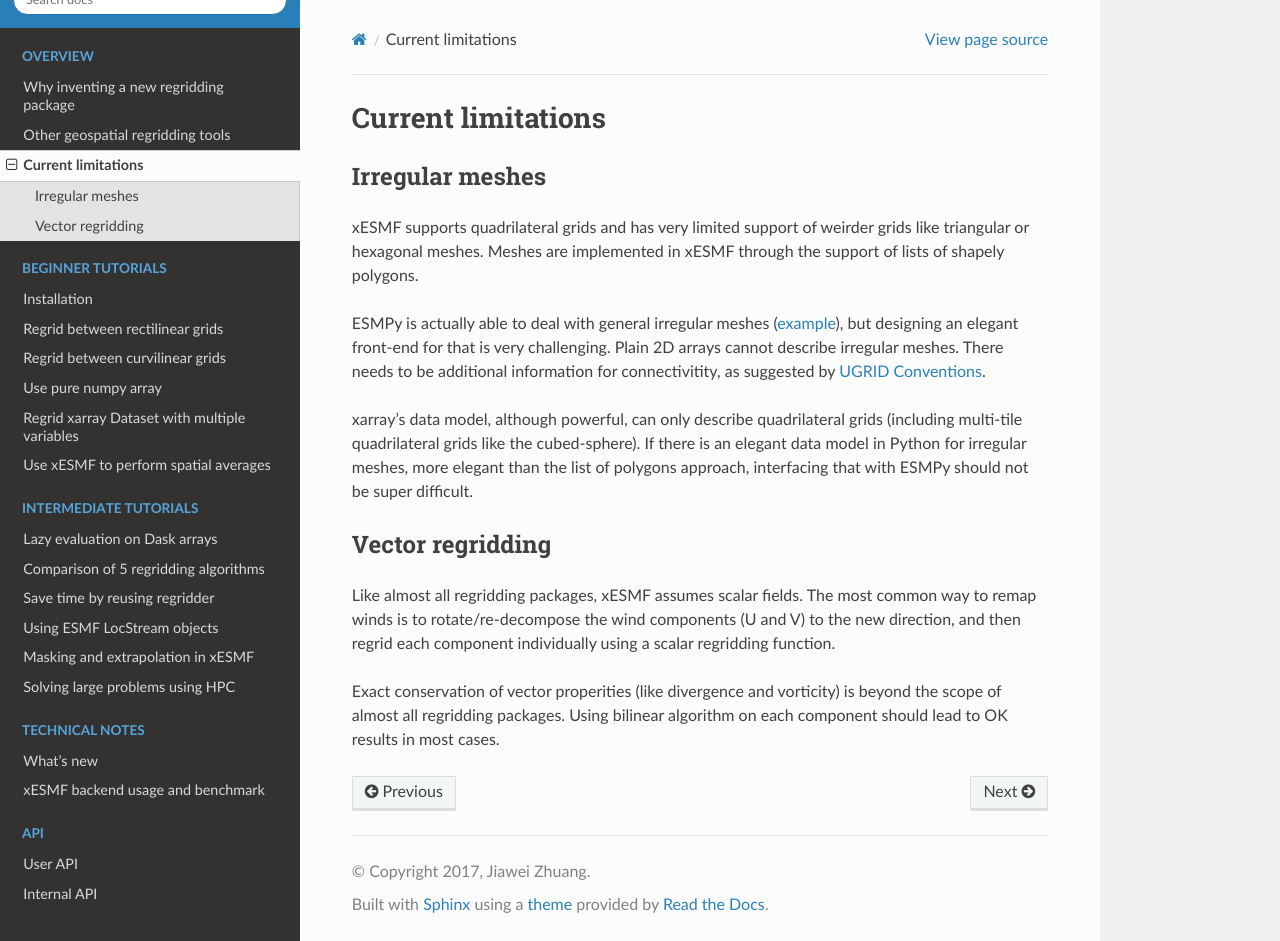
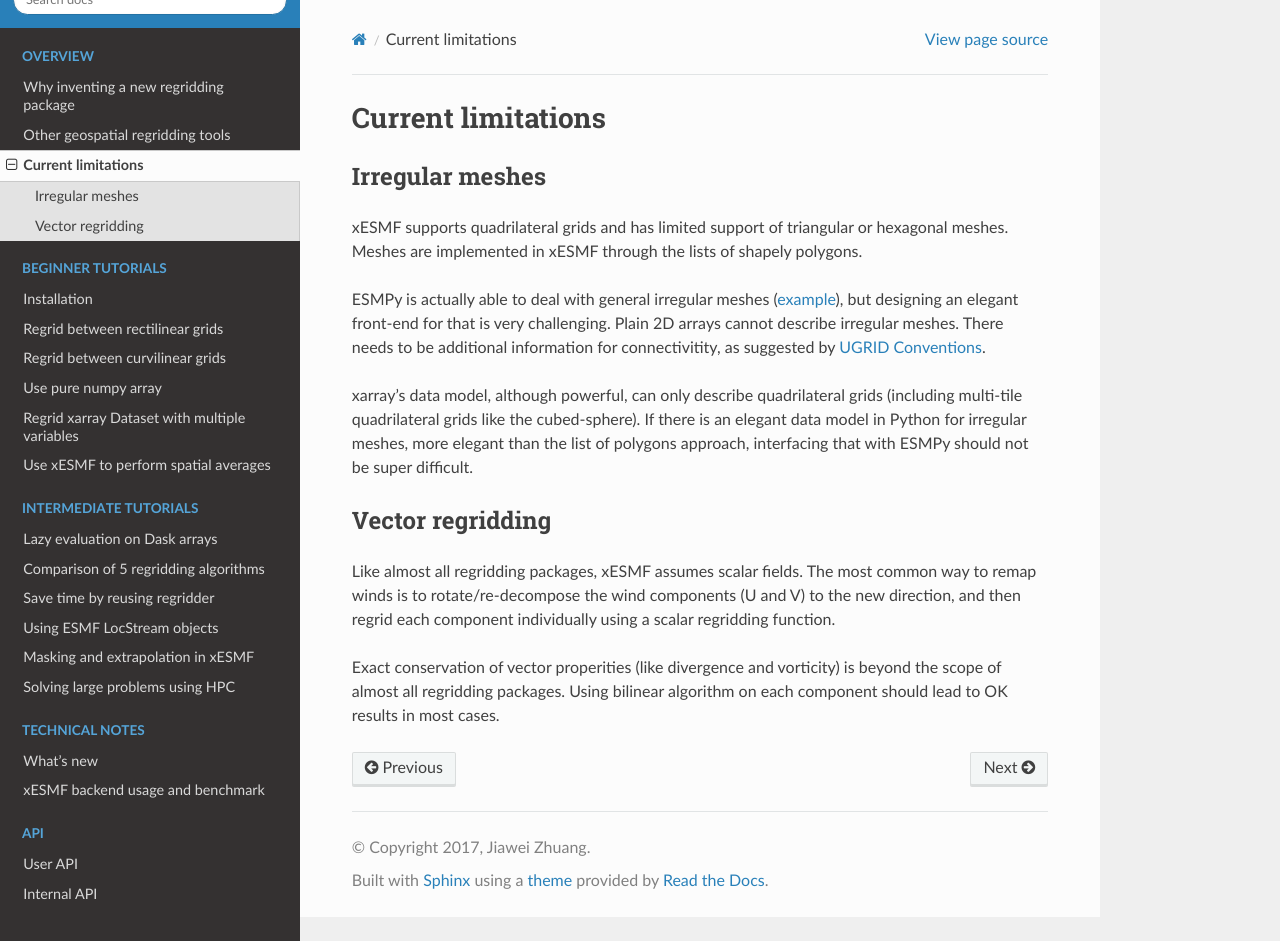
Before and after one commit to JiaweiZhuang/xESMF, a Sphinx documentation site: the page built from doc/limitations.rst, in a window 1280 px wide and 941 px high. Built offline with Sphinx 7.4.7 and the Read the Docs theme 2.0.0, drawn with Linux system fonts in a browser that asks for light colours.

Commit message:
Apply suggestions from code review
Co-authored-by: Mathias Hauser <mathause@users.noreply.github.com>

```diff
--- a/doc/limitations.rst
+++ b/doc/limitations.rst
@@ -6,9 +6,9 @@ Current limitations
 Irregular meshes
 ----------------
 
-xESMF supports quadrilateral grids and has very limited support of weirder grids
-like triangular or hexagonal meshes. Meshes are implemented in xESMF through
-the support of lists of shapely polygons.
+xESMF supports quadrilateral grids and has limited support of
+triangular or hexagonal meshes. Meshes are implemented in xESMF through
+the lists of shapely polygons.
 
 ESMPy is actually able to deal with general irregular meshes
 (`example <http://www.earthsystemmodeling.org/esmf_releases/
```
Also changed, not shown: 1 other file.
